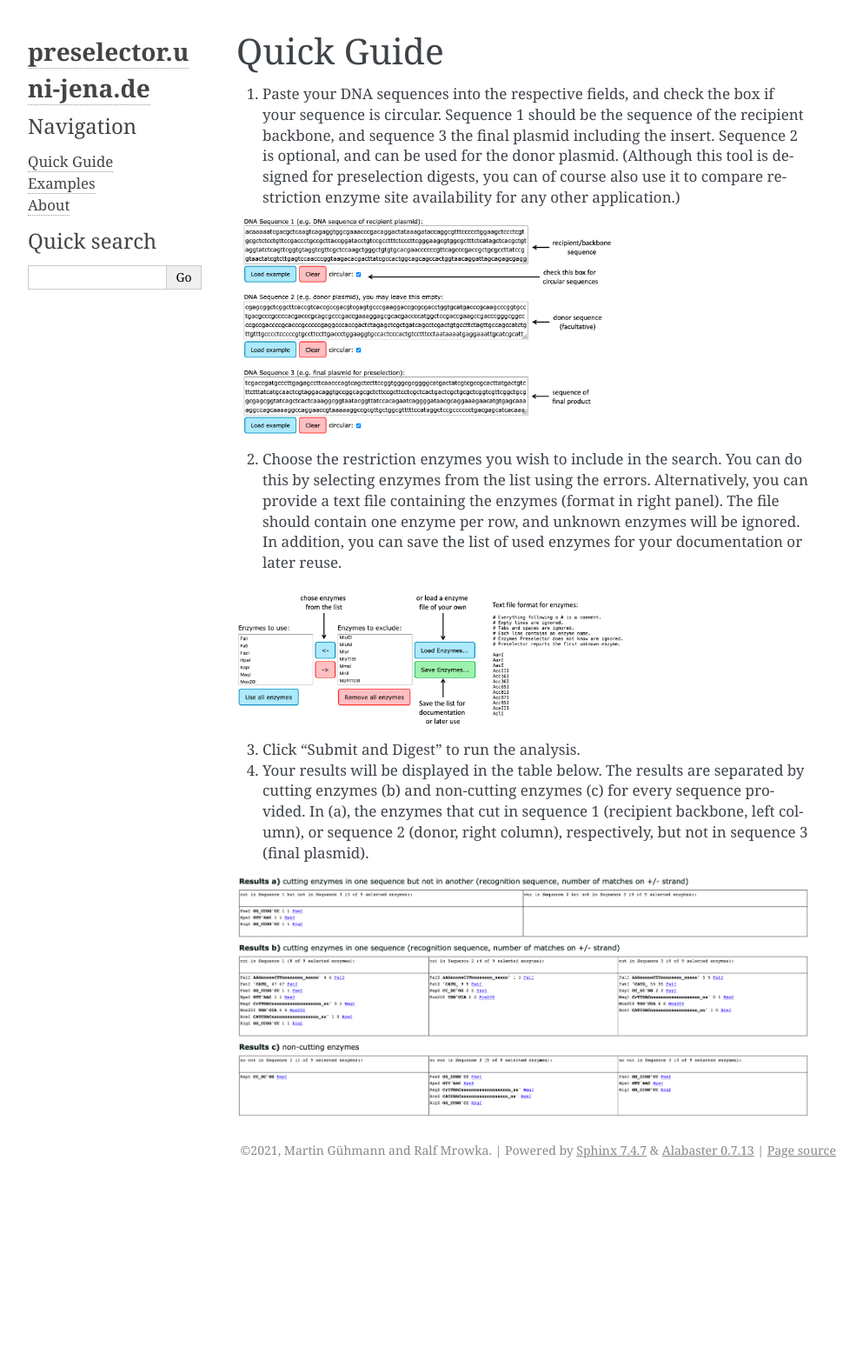
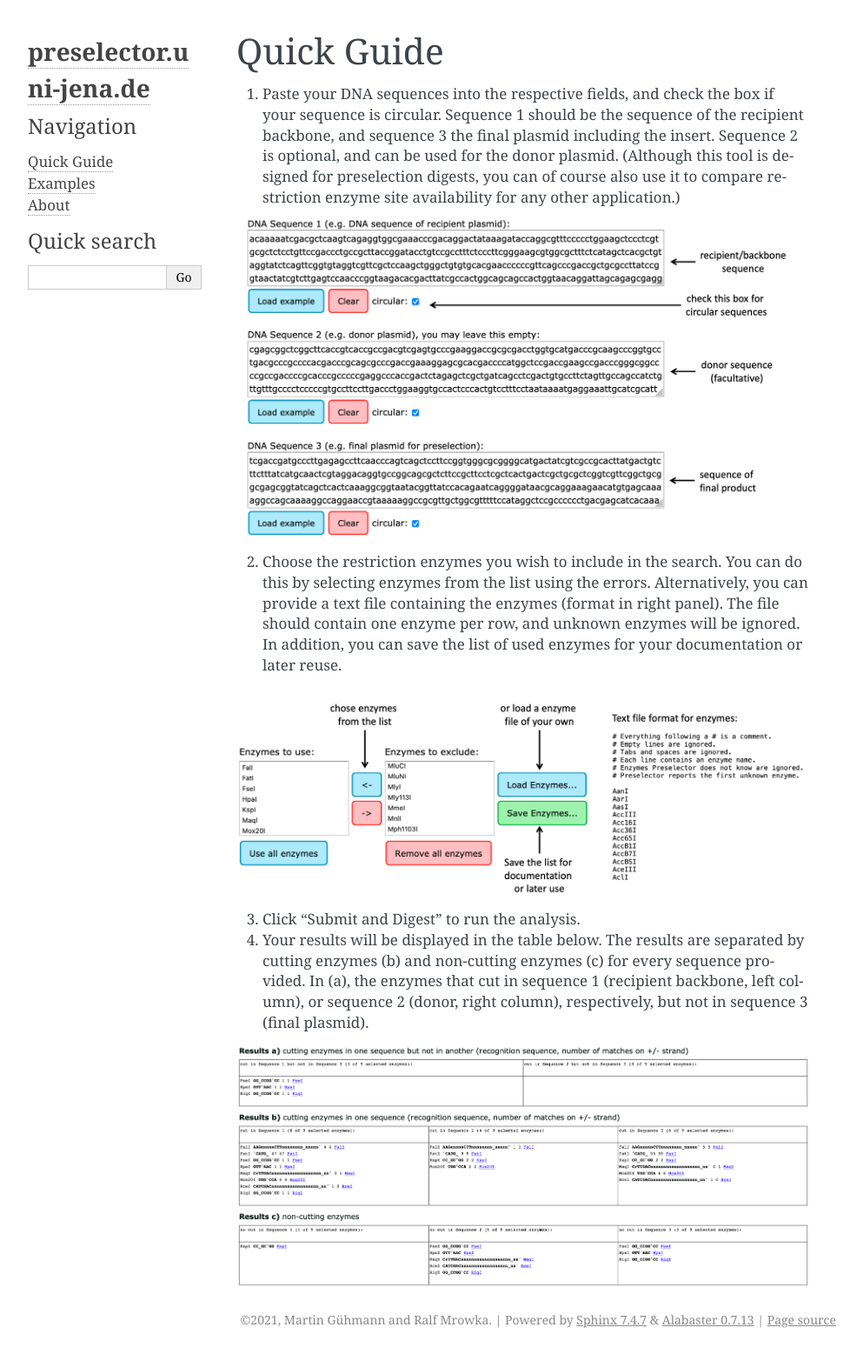
Before and after one commit to MartinGuehmann/preselector, a Sphinx documentation site: the page built from docs/quickguide.rst, in a window 1280 px wide. Shown: the whole page at 87% size, without its empty margins (148-1141 px from the left). Built offline with Sphinx 7.4.7, drawn with Linux system fonts in a browser that asks for light colours; before the commit the page ends 1362 px from its top, so only the background shows below that.

Commit message:
Update quickguide.rst

```diff
--- a/docs/quickguide.rst
+++ b/docs/quickguide.rst
@@ -4,13 +4,13 @@ Quick Guide
 1. Paste your DNA sequences into the respective fields, and check the box if your sequence is circular. Sequence 1 should be the sequence of the recipient backbone, and sequence 3 the final plasmid including the insert. Sequence 2 is optional, and can be used for the donor plasmid. (Although this tool is designed for preselection digests, you can of course also use it to compare restriction enzyme site availability for any other application.)
 
 .. image:: images/workflow_01.png
-  :width: 450
+  :width: 800
   :alt: preselection digest principle
 
 2. Choose the restriction enzymes you wish to include in the search. You can do this by selecting enzymes from the list using the errors. Alternatively, you can provide a text file containing the enzymes (format in right panel). The file should contain one enzyme per row, and unknown enzymes will be ignored. In addition, you can save the list of used enzymes for your documentation or later reuse.
 
 .. image:: images/workflow_02.png
-  :width: 450
+  :width: 800
   :alt: preselection digest principle
 
 3. Click "Submit and Digest" to run the analysis.
```
